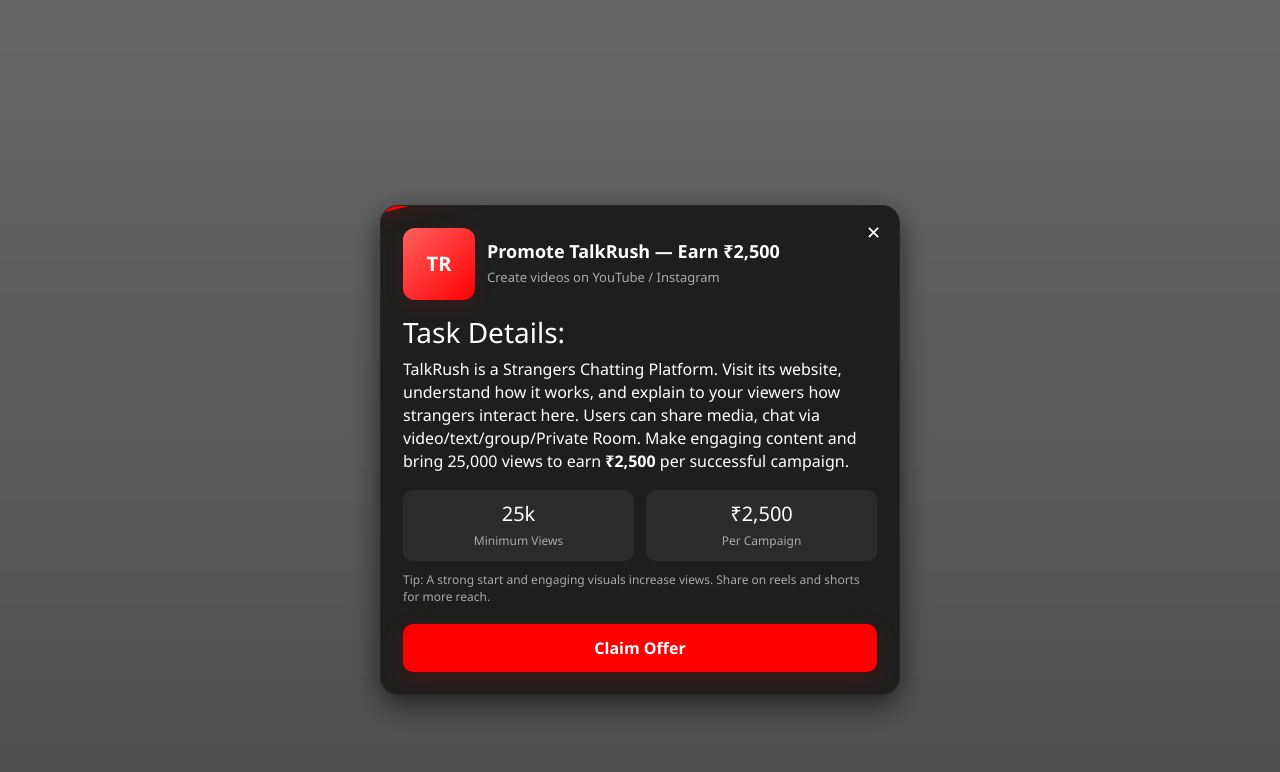
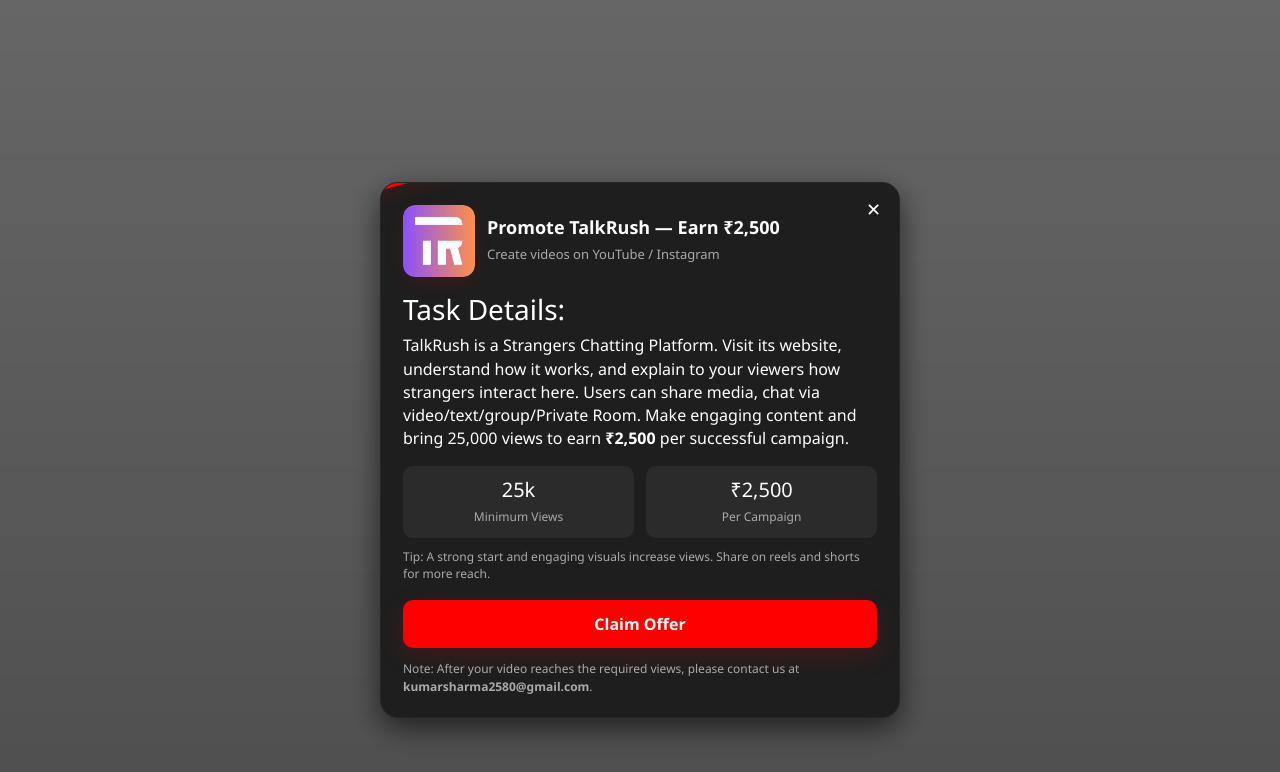
Before and after one commit to shkumaraman/shkumaraman.github.io, a Jekyll site: the page built from promotion.html, in a window 1280 px wide. Shown: the top 772 px of the page. Built offline with Jekyll 4.4.1, drawn with Linux system fonts in a browser that asks for light colours.

Commit message:
Update promotion.html

```diff
--- a/promotion.html
+++ b/promotion.html
@@ -23,7 +23,8 @@
 
     .badge{position:absolute;left:-40px;top:-40px;background:var(--accent);color:#fff;padding:12px 52px;transform:rotate(-15deg);font-weight:700;letter-spacing:0.6px;box-shadow:0 6px 18px rgba(255,0,0,0.12);}
     .header{display:flex;gap:12px;align-items:center}
-    .logo{width:72px;height:72px;border-radius:12px;flex:0 0 72px;background:linear-gradient(135deg,#ff5f5f,#ff0000);display:flex;align-items:center;justify-content:center;color:#fff;font-weight:800;font-size:20px;box-shadow:0 6px 18px rgba(255,0,0,0.12);}
+    .logo{width:72px;height:72px;border-radius:12px;flex:0 0 72px;display:flex;align-items:center;justify-content:center;color:#fff;font-weight:800;font-size:20px;box-shadow:0 6px 18px rgba(255,0,0,0.12);overflow:hidden;}
+    .logo img{width:100%;height:100%;object-fit:cover;border-radius:12px;}
 
     .title{font-size:18px;font-weight:700;color:var(--dark-text);margin:0;}
     .light-mode .title{color:var(--light-text);}
@@ -60,7 +61,9 @@
     <button class="close" id="closeBtn" aria-label="Close">✕</button>
 
     <div class="header">
-        <div class="logo">TR</div>
+      <div class="logo">
+        <img src="chat/logo.png" alt="TalkRush Logo">
+      </div>
       <div>
         <h2 id="promoTitle" class="title">Promote TalkRush — Earn ₹2,500</h2>
         <div class="subtitle">Create videos on YouTube / Instagram</div>
@@ -88,6 +91,7 @@
         <button class="btn btn-primary" id="claimBtn">Claim Offer</button>
       </div>
 
+      <div class="small" style="margin-top:12px;">Note: After your video reaches the required views, please contact us at <strong>kumarsharma2580@gmail.com</strong>.</div>
     </div>
   </div>
 </div>
```
Lines whose indentation alone changed are shown as unchanged.
